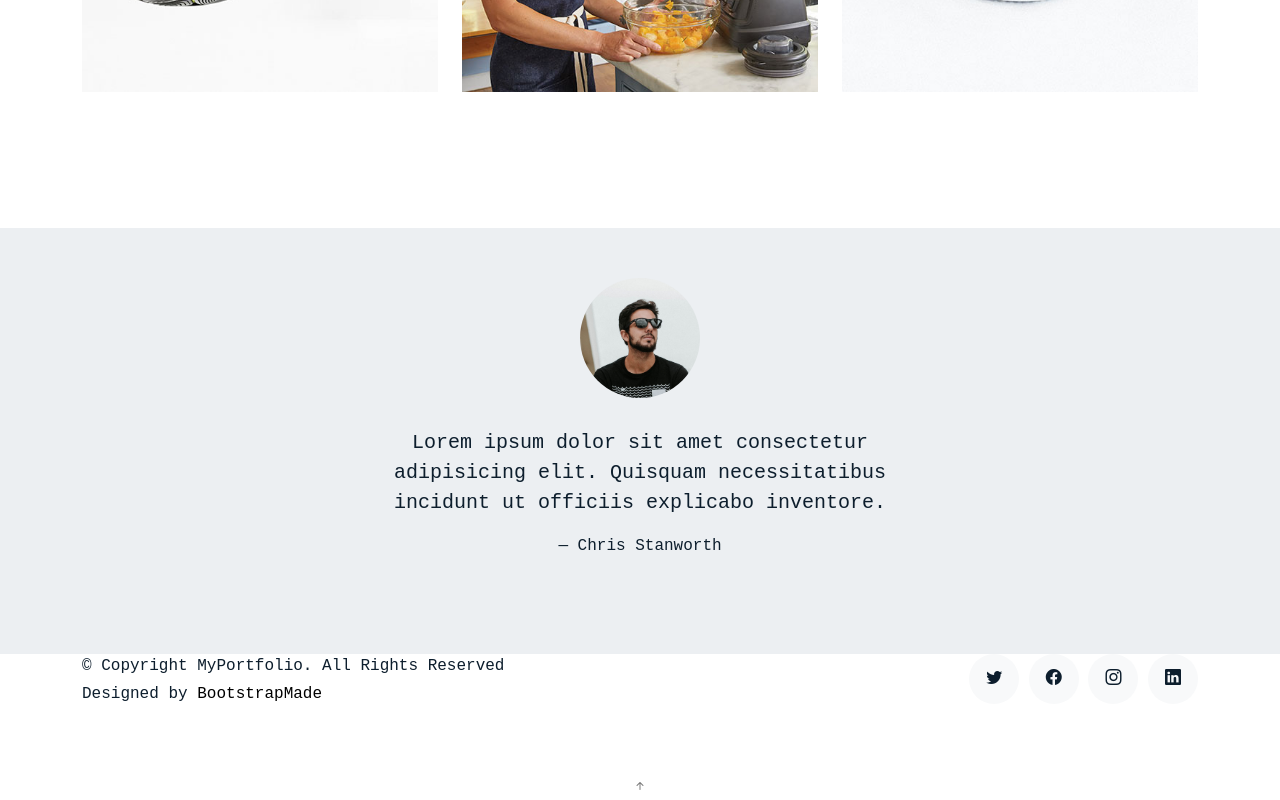
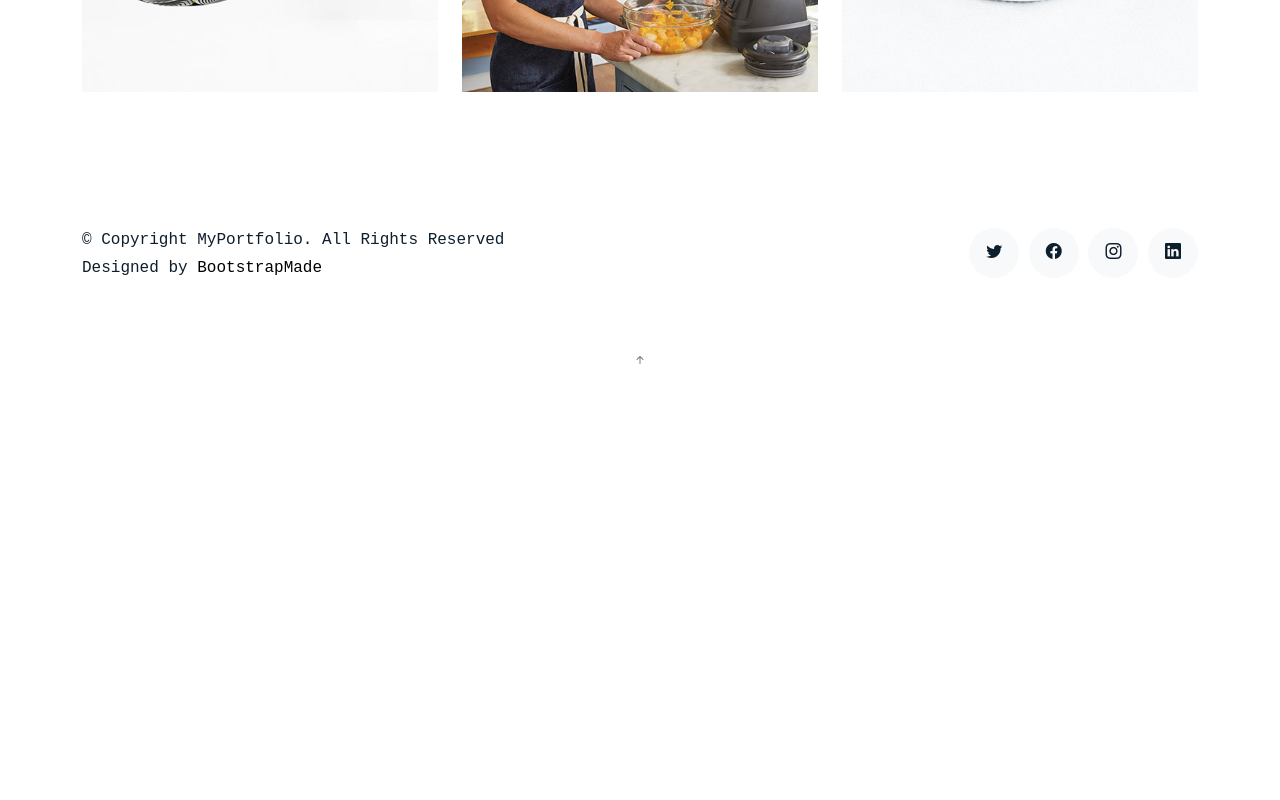
Before and after one commit to jpromanonet/projects, a plain HTML site: page index.html in a window 1280 px wide. Shown: the part 850-1650 px from the top of the page. After the commit the page ends 1224 px from the top, so only its background shows below. Drawn offline with Linux system fonts and the light colour scheme; a web font is replaced by a local one.

Commit message:
Testimonials section deleted

```diff
--- a/index.html
+++ b/index.html
@@ -98,28 +98,6 @@
       </div>
     </section><!-- End  Works Section -->
 
-
-
-            <div class="swiper-slide">
-              <div class="testimonial-wrap">
-                <div class="testimonial">
-                  <img src="assets/img/person_2.jpg" alt="Image" class="img-fluid">
-                  <blockquote>
-                    <p>Lorem ipsum dolor sit amet consectetur adipisicing elit. Quisquam necessitatibus incidunt ut officiis
-                      explicabo inventore.</p>
-                  </blockquote>
-                  <p>&mdash; Chris Stanworth</p>
-                </div>
-              </div>
-            </div><!-- End testimonial item -->
-
-          </div>
-          <div class="swiper-pagination"></div>
-        </div>
-
-      </div>
-    </section><!-- End Testimonials Section -->
-
   </main><!-- End #main -->
 
   <!-- ======= Footer ======= -->
```
